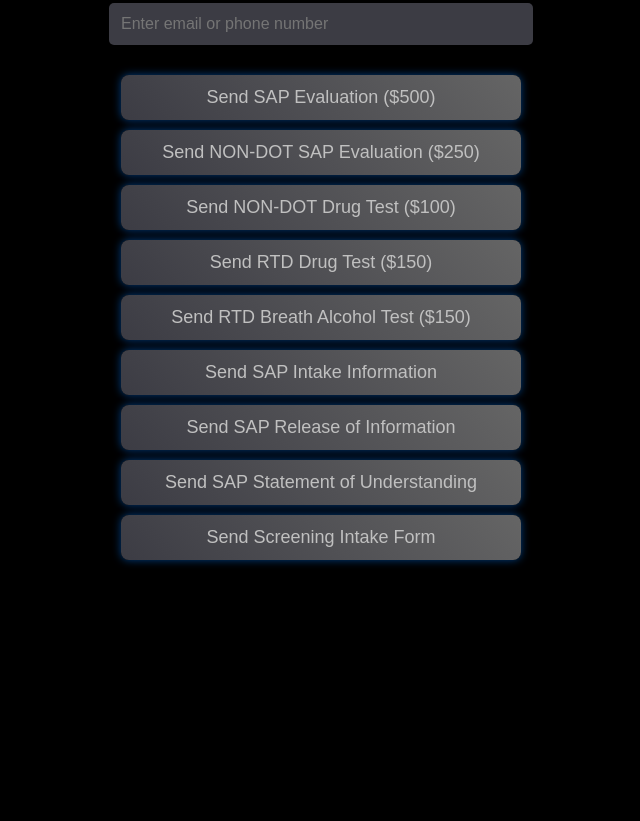
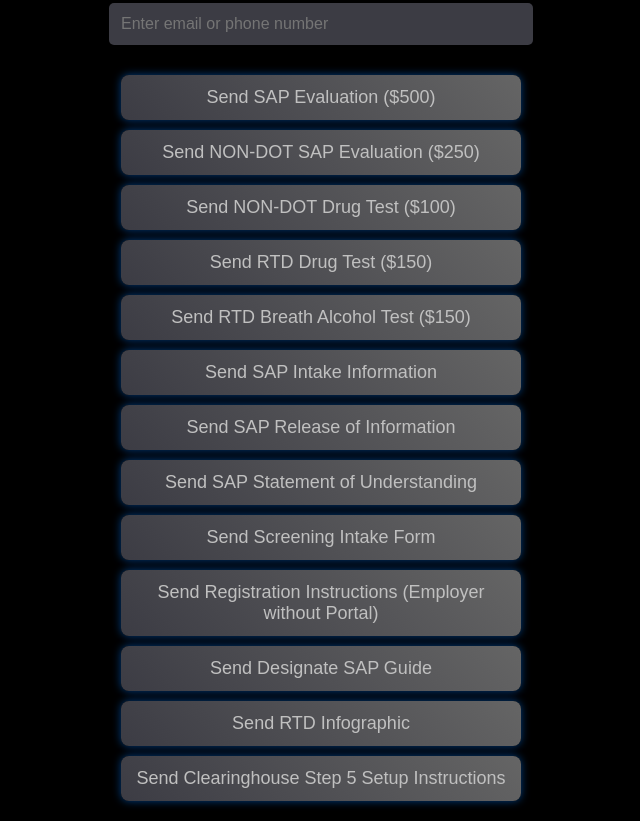
Before and after one commit to joshuapair/RTDapp, a plain HTML site: page index.html in a window 1280 px wide. Shown: the part 384-1205 px from the top of the page, without its empty margins (319-959 px from the left). Before the commit the page ends 964 px from the top, so only its background shows below. Drawn offline with Linux system fonts and the light colour scheme.

Commit message:
index.html

```diff
--- a/index.html
+++ b/index.html
@@ -70,7 +70,7 @@
 <body>
 
     <div class="logo-container">
-        <img src="https://raw.githubusercontent.com/joshuapair/ARS-Full-Logo/refs/heads/main/Screen%20Shot%202025-02-23%20at%201.43.19%20PM.png" alt="Company Logo">
+        <img src="https://raw.githubusercontent.com/joshuapair/ARS-Full-Logo/main/Screen%20Shot%202025-02-23%20at%201.43.19%20PM.png" alt="Company Logo">
     </div>
 
     <h2>Link Assistant</h2>
@@ -105,6 +105,22 @@
         <button class="send-button" onclick="sendLink(this, 'Screening Intake Form', 'https://addictionrecoverysolutions.na3.documents.adobe.com/public/esignWidget?wid=CBFCIBAA3AAABLblqZhBIYuZSHaXgAhrJhQyd_2c4Uhziluf_YHf4sXx1eS9Sj3WRE79BBRNWNloNKv1D9HM*')">
             Send Screening Intake Form
         </button>
+
+        <!-- FMCSA Buttons -->
+        <button class="send-button" onclick="sendLink(this, 'Registration Instructions (Employer without Portal)', 'https://clearinghouse.fmcsa.dot.gov/Resource/Index/Registration-Instructions-Employer-without-Portal')">
+            Send Registration Instructions (Employer without Portal)
+        </button>
+        <button class="send-button" onclick="sendLink(this, 'Designate SAP Guide', 'https://clearinghouse.fmcsa.dot.gov/Resource/Index/Designate-SAP')">
+            Send Designate SAP Guide
+        </button>
+        <button class="send-button" onclick="sendLink(this, 'RTD Infographic', 'https://clearinghouse.fmcsa.dot.gov/Resource/Index/RTD-Infographic')">
+            Send RTD Infographic
+        </button>
+
+        <!-- Step 5 Instructions -->
+        <button class="send-button" onclick="sendLink(this, `Clearinghouse Setup for Owner-Operators (Step 5)\n\n1. Use a New Email:\nStart with a new email not used in the Clearinghouse before.\n\n2. Register as Employer & Driver:\nGo to the Clearinghouse and register.\nSelect Employer, then check Yes when asked if you’re also a driver.\n\n3. Company Name:\nEnter your first and last name as your company name (e.g., John Doe).\n\n4. TPA Selection:\nDesignate Longview Screening Solutions as your Third-Party Administrator.\n\n5. Finish Setup:\nComplete the steps and confirm your roles and TPA are listed correctly.`, 'https://clearinghouse.fmcsa.dot.gov/Resource/Index/Registration-Instructions-Employer-without-Portal')">
+            Send Clearinghouse Step 5 Setup Instructions
+        </button>
     </div>
 
     <script>
@@ -114,7 +130,7 @@
                 alert("Please enter an email or phone number.");
                 return;
             }
-            let message = `${description}: ${link}`;
+            let message = `${description}\n\n${link}`;
             if (recipient.includes("@")) {
                 window.open(`mailto:${recipient}?subject=${encodeURIComponent(description)}&body=${encodeURIComponent(message)}`);
             } else {
```
